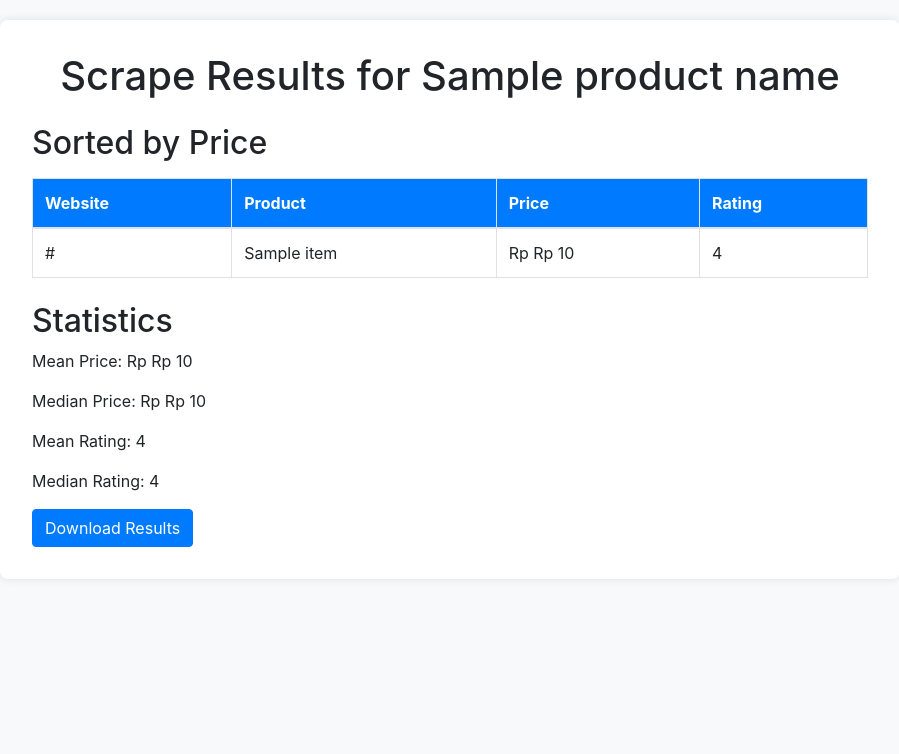
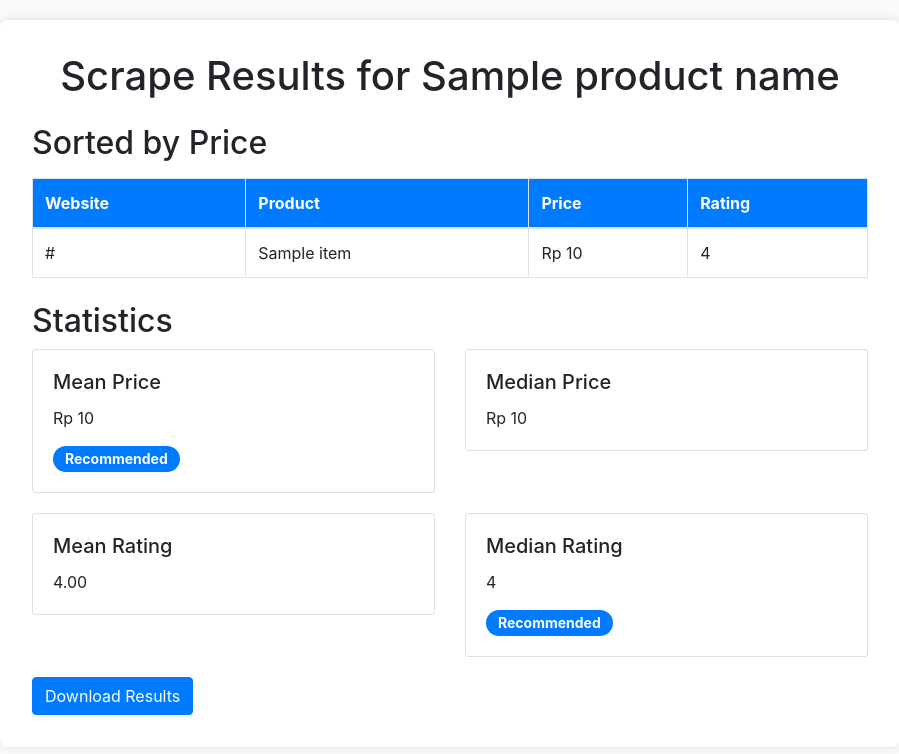
Before and after one commit to dylanRevelin/web-scrapping-ecek, a Flask app: template templates/results.html in a window 1280 px wide. Shown: the top 754 px of the page, without its empty margins (190-1089 px from the left). Run offline with Flask 3, Linux system fonts and the light colour scheme; the template is opened without the code that fills it: most values are stand-ins (such as "Sample title", 1, 10 or a date in 2020); some libraries are stand-ins or nearby versions.

Commit message:
styling statistic

```diff
--- a/templates/results.html
+++ b/templates/results.html
@@ -32,6 +32,14 @@
         tr:nth-child(even) {
             background-color: #f2f2f2;
         }
+        .statistic-card {
+            margin-bottom: 20px;
+        }
+        .badge {
+            font-size: 14px;
+            padding: 6px 12px;
+            border-radius: 15px;
+        }
     </style>
 </head>
 <body>
@@ -52,17 +60,51 @@
                 <tr>
                     <td>{{ item['Website'] }}</td>
                     <td>{{ item['Product Name'] }}</td>
-                    <td>Rp {{ item['Price'] | format_price }}</td> <!-- Format price here -->
+                    <td>{{ item['Price'] | format_price }}</td> <!-- Format price here -->
                     <td>{{ item['Rating'] }}</td>
                 </tr>
                 {% endfor %}
             </tbody>
         </table>
         <h2 class="mt-4">Statistics</h2>
-        <p>Mean Price: Rp {{ mean_price | format_price }}</p> <!-- Format mean price here -->
-        <p>Median Price: Rp {{ median_price | format_price }}</p> <!-- Format median price here -->
-        <p>Mean Rating: {{ mean_rating }}</p>
-        <p>Median Rating: {{ median_rating }}</p>
+        <div class="row">
+            <div class="col-md-6">
+                <div class="card statistic-card">
+                    <div class="card-body">
+                        <h5 class="card-title">Mean Price</h5>
+                        <p class="card-text">{{ mean_price | format_price }}</p>
+                        <span class="badge badge-primary">Recommended</span>
+                    </div>
+                </div>
+            </div>
+            <div class="col-md-6">
+                <div class="card statistic-card">
+                    <div class="card-body">
+                        <h5 class="card-title">Median Price</h5>
+                        <p class="card-text">{{ median_price | format_price }}</p>
+                    </div>
+                </div>
+            </div>
+        </div>
+        <div class="row">
+            <div class="col-md-6">
+                <div class="card statistic-card">
+                    <div class="card-body">
+                        <h5 class="card-title">Mean Rating</h5>
+                        <p class="card-text">{{ '%.2f' | format(mean_rating) }}</p>
+                    </div>
+                </div>
+            </div>
+            <div class="col-md-6">
+                <div class="card statistic-card">
+                    <div class="card-body">
+                        <h5 class="card-title">Median Rating</h5>
+                        <p class="card-text">{{ median_rating }}</p>
+                        <span class="badge badge-primary">Recommended</span>
+                    </div>
+                </div>
+            </div>
+        </div>
 
         <!-- Download link for Excel file -->
         <a href="{{ url_for('download_results') }}" class="btn btn-primary">Download Results</a>
```
